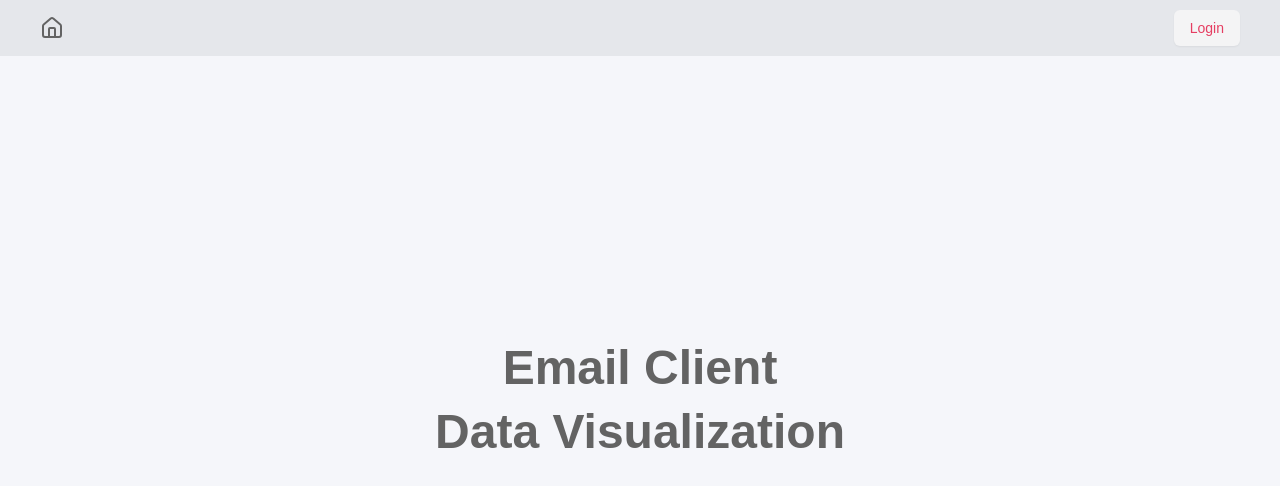
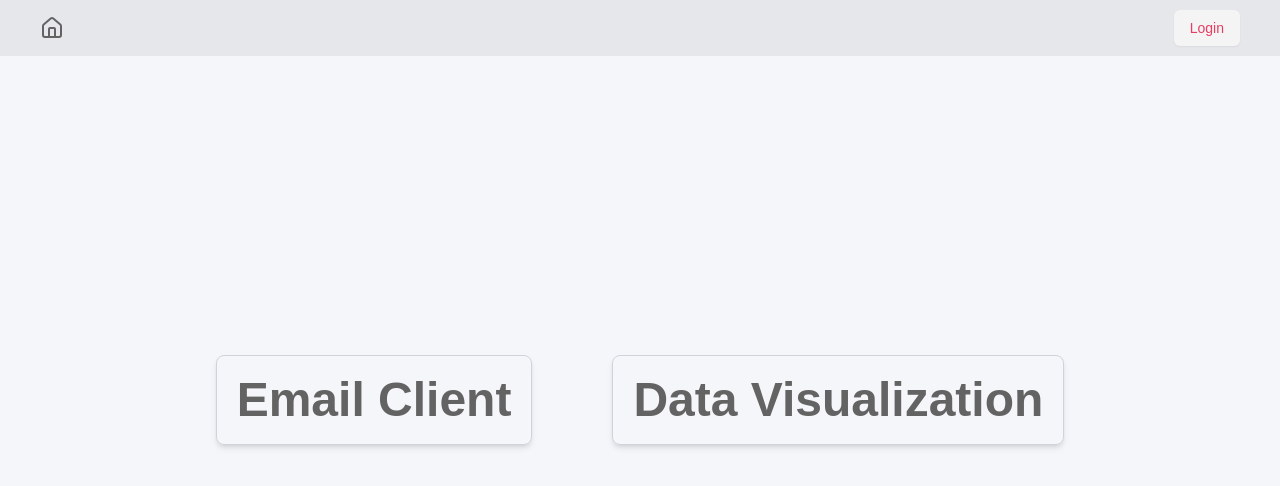
Before and after one commit to ashwinangadi/email-client-Data-Visualization, a Next.js app: page / in a window 1280 px wide. Shown: the top 486 px of the page. Built offline with nearby package versions, Linux system fonts and the light colour scheme; no server answers.

Commit message:
updated main page

```diff
--- a/app/page.tsx
+++ b/app/page.tsx
@@ -3,9 +3,19 @@ import Link from "next/link";
 export default function Home() {
   return (
     <main className="min-h-screen flex items-center justify-center">
-      <div className="flex flex-col text-center gap-4 text-5xl font-bold">
-        <Link href="/emailclient">Email Client</Link>
-        <Link href="/datavisualization">Data Visualization</Link>
+      <div className="flex flex-col md:flex-row text-center gap-20 text-5xl font-bold">
+        <Link
+          href="/emailclient"
+          className="border p-5 rounded-lg hover:border-primary shadow-md hover:shadow-primary"
+        >
+          Email Client
+        </Link>
+        <Link
+          href="/datavisualization"
+          className="border p-5 rounded-lg hover:border-primary shadow-md hover:shadow-primary"
+        >
+          Data Visualization
+        </Link>
       </div>
     </main>
   );
```
